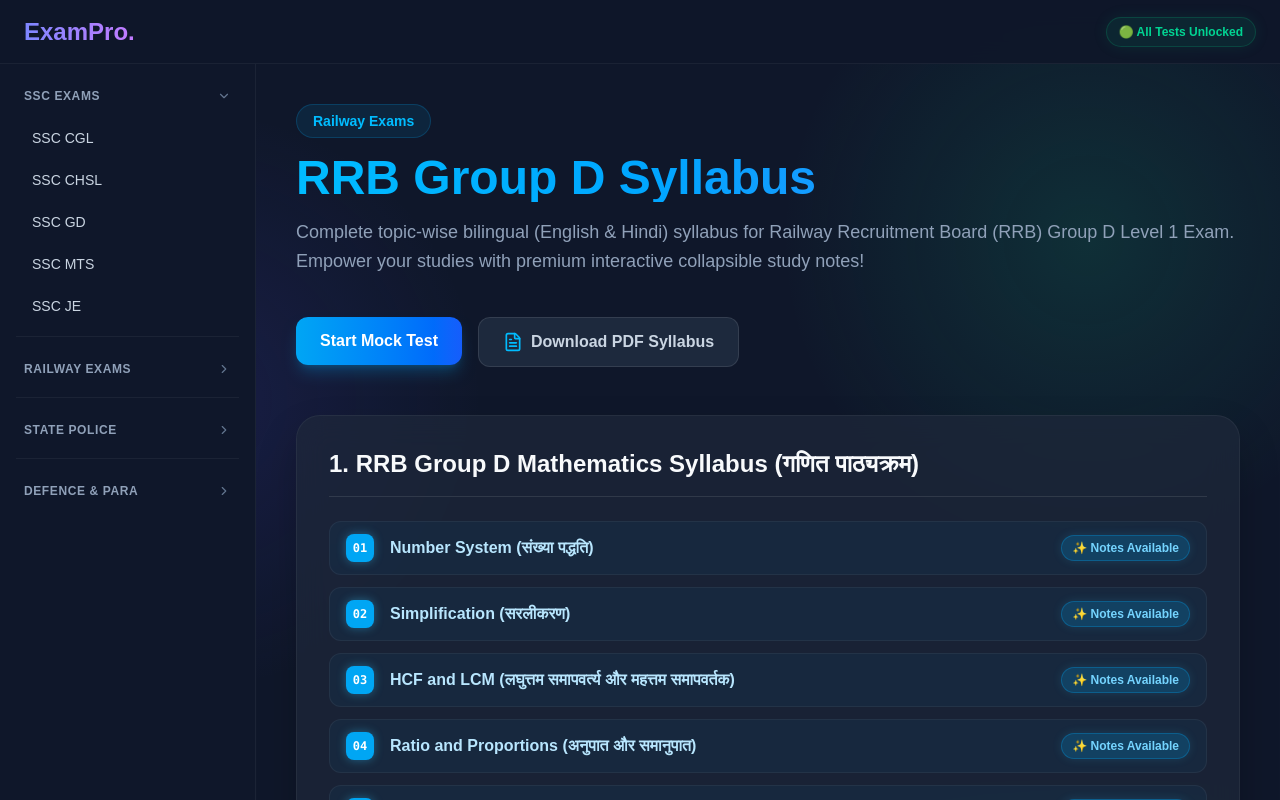
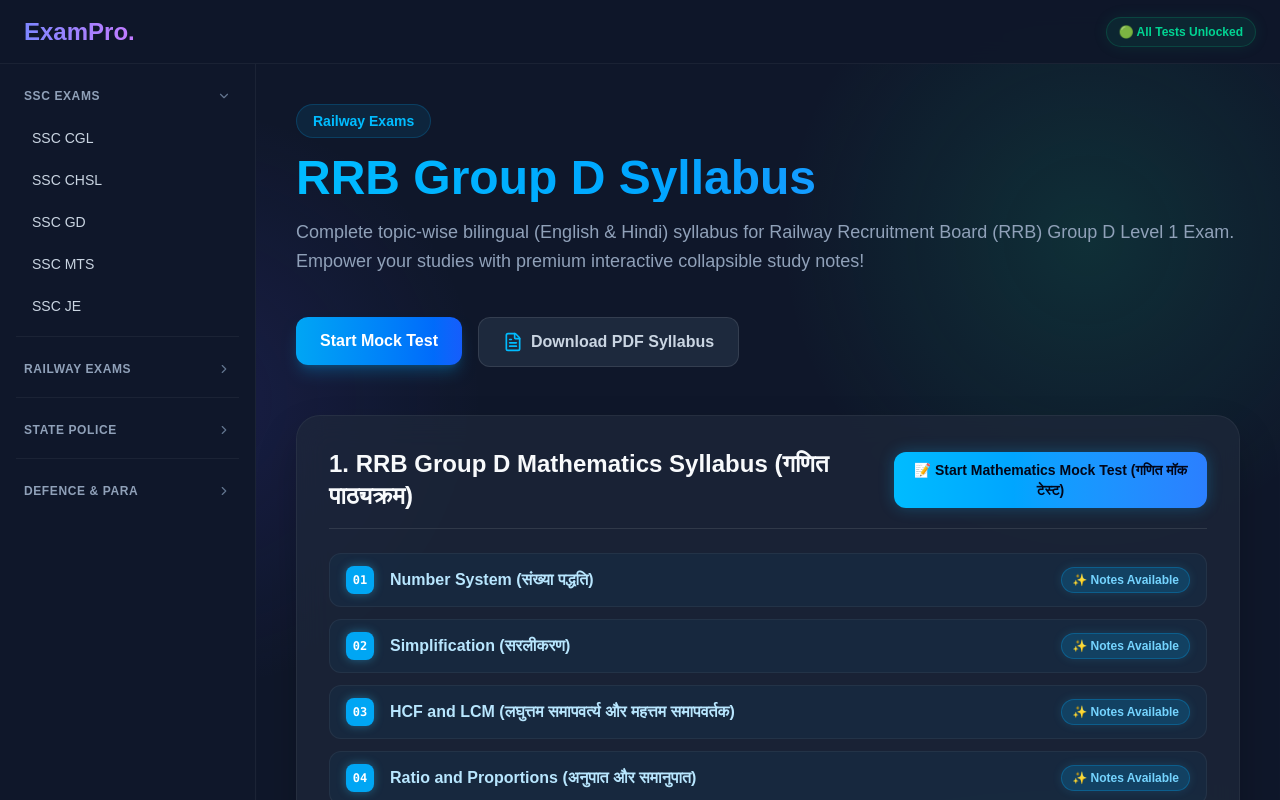
Before and after one commit to VishalMaurya15031/Exam-Practice-Platform, a Next.js app: page /exams/rrb-group-d in a window 1280 px wide. Shown: the top 800 px of the page. Built offline with nearby package versions, Linux system fonts and the light colour scheme.

Commit message:
Add direct Mathematics Mock Test button beside RRB Group D Mathematics Syllabus title

```diff
--- a/src/app/exams/rrb-group-d/page.tsx
+++ b/src/app/exams/rrb-group-d/page.tsx
@@ -658,9 +658,18 @@
       <div className="space-y-8">
         {syllabusData.map((section, idx) => (
           <div key={idx} className="glass-panel hover:border-sky-500/30 transition-colors duration-300">
-            <h2 className="text-2xl font-semibold text-slate-50 mb-6 border-b border-white/10 pb-4">
-              {section.title}
-            </h2>
+            <div className="flex flex-col md:flex-row md:items-center justify-between gap-4 mb-6 border-b border-white/10 pb-4">
+              <h2 className="text-2xl font-semibold text-slate-50">
+                {section.title}
+              </h2>
+              {idx === 0 && (
+                <Link href="/exams/rrb-group-d/test">
+                  <button className="px-4 py-2 text-xs md:text-sm font-bold bg-gradient-to-r from-sky-400 to-blue-500 hover:scale-105 active:scale-95 text-slate-950 rounded-xl transition-all shadow-[0_0_15px_rgba(14,165,233,0.3)] hover:shadow-[0_0_20px_rgba(14,165,233,0.5)] flex items-center gap-1.5 self-start md:self-auto">
+                    📝 Start Mathematics Mock Test (गणित मॉक टेस्ट)
+                  </button>
+                </Link>
+              )}
+            </div>
 
             {/* Handle Sections with Subtopics */}
             {section.subSections ? (
```
